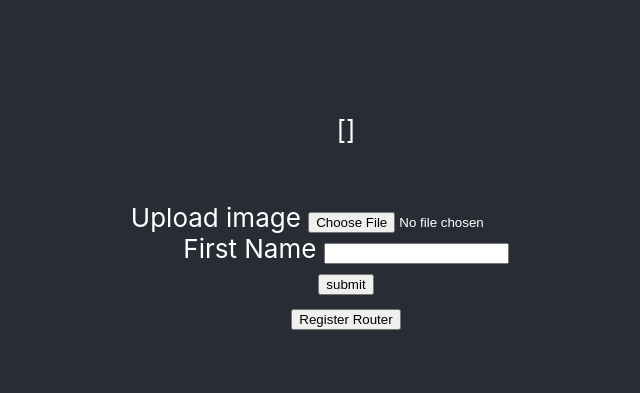
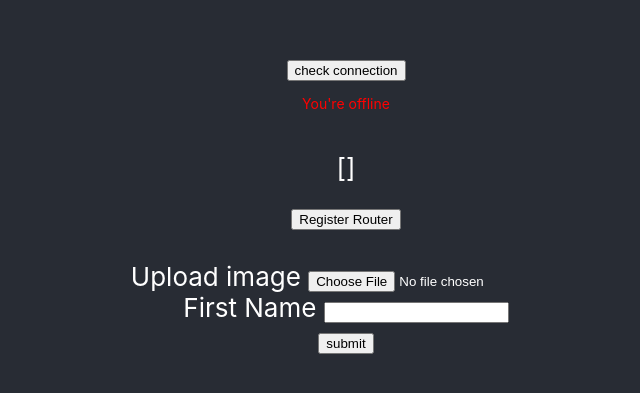
Before and after one commit to sinauq/pwa-cra-services, a React (Create React App) app: page / in a window 1280 px wide. Shown: the part 191-584 px from the top of the page, without its empty margins (294-934 px from the left). Built offline with nearby package versions, Linux system fonts and the light colour scheme; no server answers.

Commit message:
added connection-check

```diff
--- a/package.json
+++ b/package.json
@@ -2,7 +2,6 @@
   "name": "pwa-cra",
   "version": "0.1.0",
   "private": true,
-  "homepage": "https://kianaz22.github.io/pwa-cra-services",
   "dependencies": {
     "@testing-library/jest-dom": "^5.11.4",
     "@testing-library/react": "^11.1.0",
--- a/src/App.js
+++ b/src/App.js
@@ -1,7 +1,7 @@
 import React, { useEffect, useState } from "react";
 import "./App.css";
 import Form from "./components/Form";
-
+import ConnectionCheck from "./components/ConnectionCheck";
 const sampleApi = "https://reqres.in/api/users";
 
 async function addCache(urls) {
@@ -22,9 +22,10 @@ function App({ broadcast }) {
   return (
     <div className="App">
       <header className="App-header">
+        <ConnectionCheck />
         <p>{users && JSON.stringify(users)}</p>
+        <button onClick={() => addCache([sampleApi])}>Register Router</button>
         <Form sampleApi={sampleApi} />
-        <button onClick={() => addCache([sampleApi])}>Register Router</button>
       </header>
     </div>
   );
--- /dev/null
+++ b/src/components/ConnectionCheck.js
@@ -0,0 +1,37 @@
+import React, { useState,useEffect } from "react";
+
+const ConnectionCheck = () => {
+  const [status, setStatus] = useState("");
+
+  useEffect(() => {
+    getStatus()
+  }, [])
+
+  function getStatus() {
+    var xhr = new XMLHttpRequest();
+
+    xhr.open(
+      "GET",
+      "https://weatherapi-com.p.rapidapi.com/forecast.json?q=tehran&days=3"
+    );
+
+    xhr.onreadystatechange = function (e) {
+      if (xhr.readyState !== 4) {
+        return;
+      }
+
+      if (xhr.status === 0) setStatus("You're offline");
+      else setStatus("You're online");
+    };
+    xhr.send();
+  }
+
+  return (
+    <div>
+      <button onClick={getStatus}>check connection</button>
+      <p style={{ color: "red", fontSize: "14px" }}>{status}</p>
+    </div>
+  );
+};
+
+export default ConnectionCheck;
```
